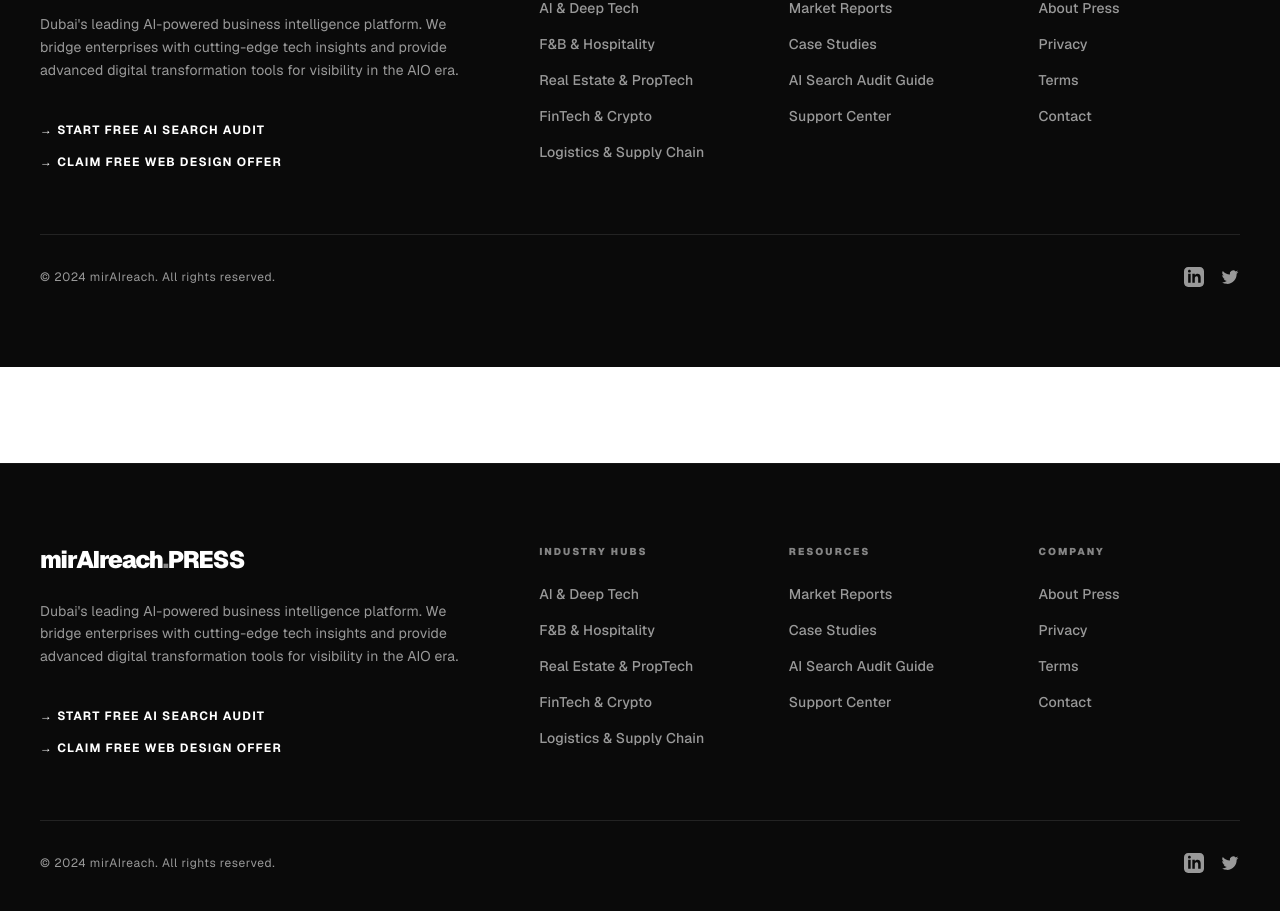
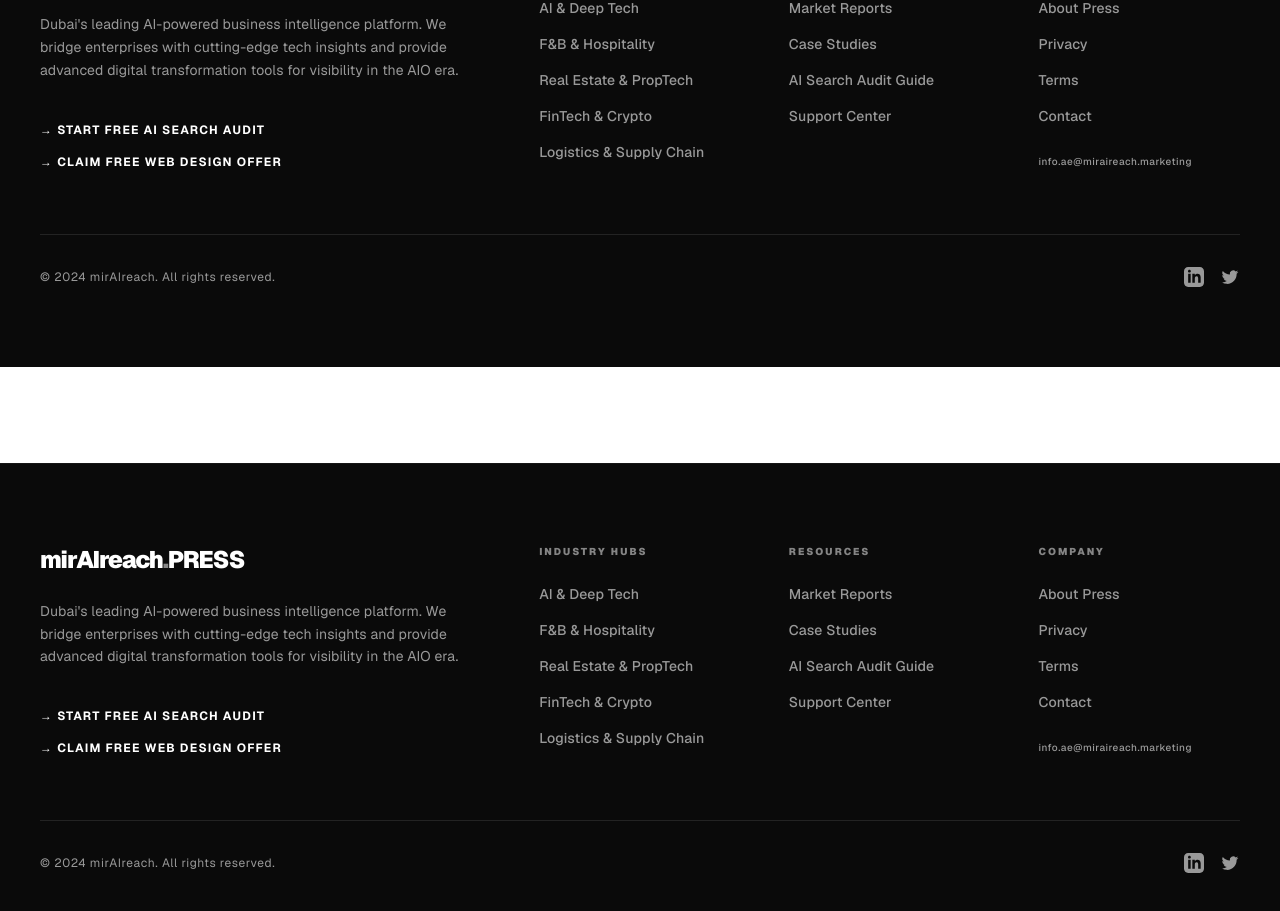
Before and after one commit to akiohjp/miraireach-platform, a Next.js app: page /contact in a window 1280 px wide. Shown: the part 1117-2028 px from the top of the page. Built offline with nearby package versions, Linux system fonts and the light colour scheme.

Commit message:
Link official contact email: info.ae@miraireach.marketing

```diff
--- a/src/components/ContactClient.tsx
+++ b/src/components/ContactClient.tsx
@@ -31,7 +31,11 @@ function ContactForm() {
       <div className="text-center py-20 space-y-6">
         <div className="mx-auto h-16 w-16 rounded-full bg-primary/20 flex items-center justify-center text-primary text-2xl">✓</div>
         <h2 className="text-3xl font-black">{isAr ? "تم إرسال الرسالة بنجاح" : "Message Sent Successfully"}</h2>
-        <p className="text-muted">{isAr ? "سنتواصل معك قريباً جداً." : "We will get back to you very shortly."}</p>
+        <p className="text-muted">
+          {isAr
+            ? "سنتواصل معك قريباً جداً من info.ae@miraireach.marketing."
+            : "We will get back to you from info.ae@miraireach.marketing very shortly."}
+        </p>
         <button onClick={() => setStatus("idle")} className="text-xs font-black uppercase tracking-widest underline underline-offset-8">
           {isAr ? "إرسال رسالة أخرى" : "Send another message"}
         </button>
--- a/src/components/Footer.tsx
+++ b/src/components/Footer.tsx
@@ -69,6 +69,11 @@ export default function Footer() {
               <li><Link href="#" className="hover:text-white transition-colors">{isAr ? "بيان الخصوصية" : "Privacy"}</Link></li>
               <li><Link href="#" className="hover:text-white transition-colors">{isAr ? "الشروط" : "Terms"}</Link></li>
               <li><Link href="/contact" className="hover:text-white transition-colors">{isAr ? "اتصل بنا" : "Contact"}</Link></li>
+              <li className="pt-2">
+                <a href="mailto:info.ae@miraireach.marketing" className="text-[10px] text-muted hover:text-white transition-colors lowercase tracking-wider">
+                  info.ae@miraireach.marketing
+                </a>
+              </li>
             </ul>
           </div>
         </div>
```
